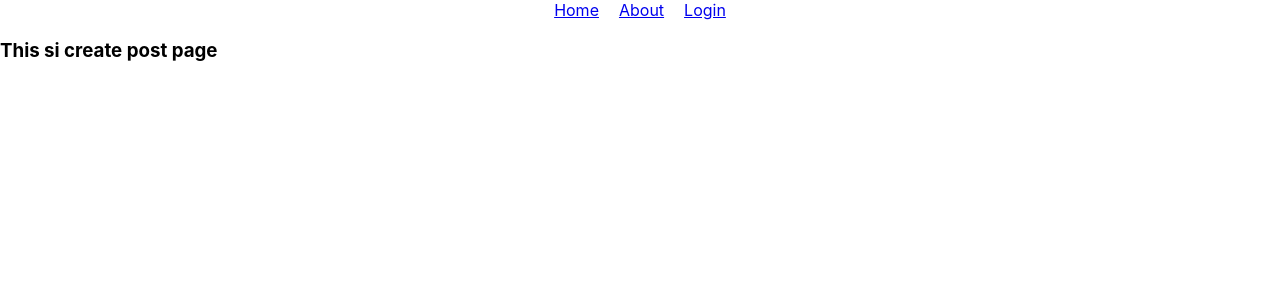
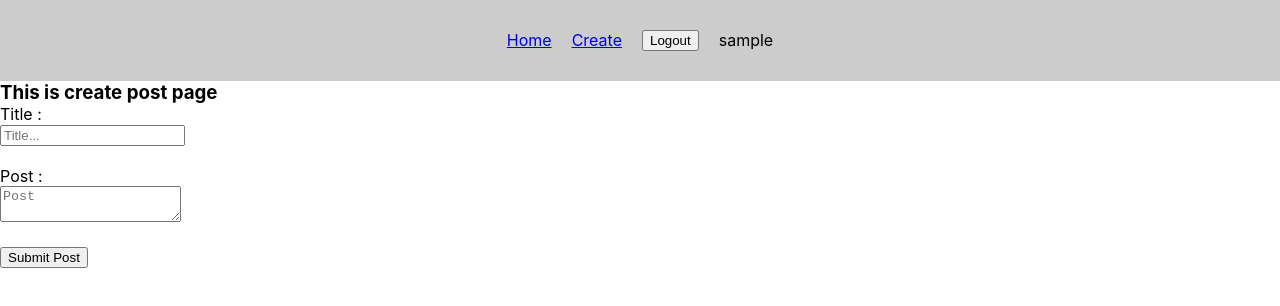
Before and after one commit to tsandeepa/fire-blog, a React (Create React App) app: page /create in a window 1280 px wide. Shown: the top 306 px of the page. Built offline with nearby package versions, Linux system fonts and the light colour scheme; no server answers; sample sign-in values are in the browser's storage.

Commit message:
basic fetch, add, remove functions added

```diff
--- a/src/App.js
+++ b/src/App.js
@@ -3,13 +3,15 @@ import { BrowserRouter as Router, Routes, Route, Link } from "react-router-dom"
 import Home from './Pages/Home';
 import CraetePost from './Pages/CreatePost';
 import Login from './Pages/Login';
-import { useState } from 'react';
+import { useEffect, useState } from 'react';
 import { signOut } from 'firebase/auth';
 import { auth } from "./firebase-config";
 
 function App() {
 
-  const [isAuth, setIsAuth] = useState(false)
+  const [isAuth, setIsAuth] = useState(localStorage.getItem('isAuth'))
+  const [userName, setUserName] = useState(localStorage.getItem('userName'))
+  // const [isAuth, setIsAuth] = useState(false)
 
   const signUserOut = () =>{
     signOut(auth).then(()=>{
@@ -19,17 +21,23 @@ function App() {
     })
   }
 
+
   return (
     <Router>
 
-      <nav style={{display:'flex', gap:'20px', justifyContent:'center'}}>
+      <nav style={{display:'flex', gap:'20px', justifyContent:'center', background:'#ccc', padding:'30px'}}>
         <Link to="/">Home</Link>
-        <Link to="/create">About</Link>
-        {!isAuth? <Link to="/login">Login</Link>: <button onClick={signUserOut}>Logout</button>}
+        {!isAuth? <Link to="/login">Login</Link>:
+        <>
+          <Link to="/create"   >Create</Link>
+          <button onClick={signUserOut}>Logout</button>
+          <p>{userName}</p>
+        </>
+        }
       </nav>
       <Routes>
-        <Route path='/' element={<Home/>} />
-        <Route path='/create' element={<CraetePost/>} />
+        <Route path='/' element={<Home isAuth={isAuth} setUserName={setUserName}/>} />
+        <Route path='/create' element={<CraetePost isAuth={isAuth}/>} />
         <Route path='/login' element={<Login setIsAuth={setIsAuth} />} />
       </Routes>
     </Router>
--- a/src/Pages/CreatePost.js
+++ b/src/Pages/CreatePost.js
@@ -1,7 +1,49 @@
-const CraetePost = () => {
+import { useEffect, useState } from "react";
+import { addDoc, collection } from "firebase/firestore";
+import { db, auth } from "../firebase-config";
+import { useNavigate } from "react-router-dom";
+
+const CraetePost = ({isAuth}) => {
+
+
+
+    const [title, setTitle] = useState('')
+    const [postText, setPostText] = useState('')
+
+    let navigate = useNavigate();
+
+    const postsCollectionRef = collection(db, "posts")
+
+    const createPost = async () =>{
+        await addDoc(postsCollectionRef,{title, postText, author: {name: auth.currentUser.displayName, id: auth.currentUser.uid }});
+        navigate('/')
+    }
+
+
+    useEffect(()=>{
+        if(!isAuth){
+            navigate('/login')
+        }
+    },[])
+
     return (
-        <div>
-            <h3>This si create post page</h3>
+        <div className="createPost-conatiner">
+
+            <h3>This is create post page</h3>
+
+            <div className="post-box">
+                <div className="form-group">
+                    <label>Title : {title}</label><br/>
+                    <input type="text" placeholder="Title..." onChange={(e)=>{setTitle(e.target.value)}} />
+                </div>
+                <br/>
+                <div className="form-group">
+                    <label>Post :{postText} </label><br/>
+                    <textarea placeholder="Post" onChange={(e)=>{setPostText(e.target.value)}}></textarea>
+                </div>
+                <br/>
+                <button onClick={createPost}>Submit Post</button>
+            </div>
         </div>
      );
 }
--- a/src/Pages/Home.js
+++ b/src/Pages/Home.js
@@ -1,7 +1,69 @@
-const Home = () => {
+import { useEffect, useState } from "react";
+import { getDocs, collection, deleteDoc, doc } from "firebase/firestore";
+import { auth, db } from "../firebase-config";
+import { async } from "@firebase/util";
+
+
+const Home = ({isAuth, setUserName}) => {
+
+    const [postList, setPostList] = useState([])
+    const [isLoading, setIsLoading] = useState(false)
+    const postsCollectionRef = collection(db, "posts")
+    const [reload, setReload] = useState(false)
+
+
+    setUserName(localStorage.getItem('userName'))
+
+    useEffect(()=>{
+        setIsLoading(true)
+        const getPosts = async () => {
+            const data = await getDocs(postsCollectionRef);
+            console.log(data.docs.map((doc)=> ({...doc.data()})));
+            setPostList(data.docs.map((doc)=> ({...doc.data(), id: doc.id})))
+            setIsLoading(false)
+        };
+
+        getPosts()
+
+    },[reload])
+
+    const deletePost = async (id) =>{
+        console.log(id);
+        const postDoc = doc(db, "posts",id)
+         await deleteDoc(postDoc)
+         setReload(!reload)
+    }
+    console.log(isAuth);
     return (
-        <div>
+        <div style={{width:'500px', margin:'0 auto', background:'#ccf', padding:'30px'}}>
             <h1>This is home</h1>
+
+            <div>
+                <h2>Post List</h2>
+                <br/>
+                {isLoading && <div>Loading...</div>}
+
+                {
+                    postList.map((post,i)=>{
+                        return(
+                            <div key={i}>
+                                <h3>{post.title}</h3>
+                                <label>{post.author.name}</label>
+                                <label>{post.author.name}</label>
+
+                                {
+                                    isAuth && post.author.id == auth.currentUser.uid && (
+                                        <button onClick={()=>{deletePost(post.id)}}>Delete</button>
+                                    )
+                                }
+                                <br/>
+                                <br/>
+                            </div>
+                        )
+                    })
+                }
+
+            </div>
         </div>
      );
 }
--- a/src/Pages/Login.js
+++ b/src/Pages/Login.js
@@ -16,18 +16,18 @@ const Login = ({setIsAuth}) => {
             localStorage.setItem("isAuth",true);
             localStorage.setItem("userName",result.user.displayName);
             setIsAuth(true)
-            // navigate('/')
+            navigate('/')
         })
     }
 
     return (
-        <div>
+        <div style={{width:'500px', margin:'0 auto', background:'#ccf', padding:'30px'}}>
             <h2>This is login</h2>
 
             <p>Pleas sign in with google</p>
             <button onClick={signInWithGoogle} >Sign In</button>
 
-            <p>User is : <span>{userName}</span></p>
+            {/* <p>User is : <span>{userName}</span></p> */}
         </div>
      );
 }
--- a/src/index.css
+++ b/src/index.css
@@ -11,3 +11,8 @@ code {
   font-family: source-code-pro, Menlo, Monaco, Consolas, 'Courier New',
     monospace;
 }
+
+
+*{
+  margin: 0;
+}
```
